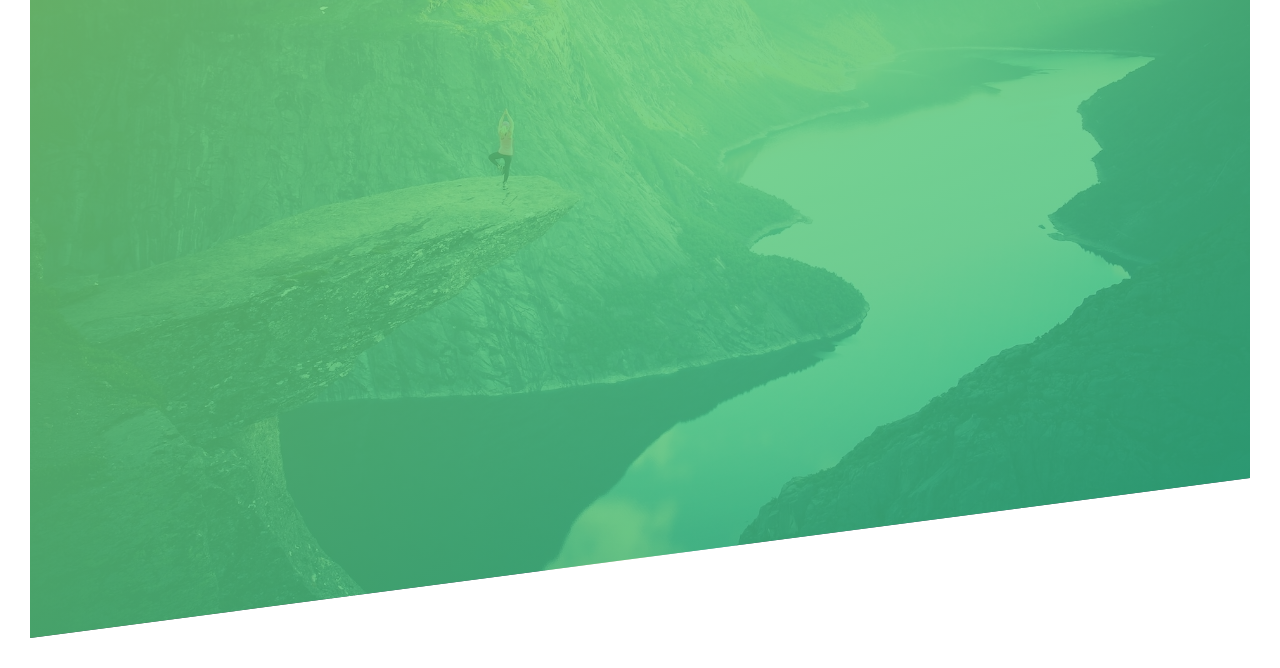
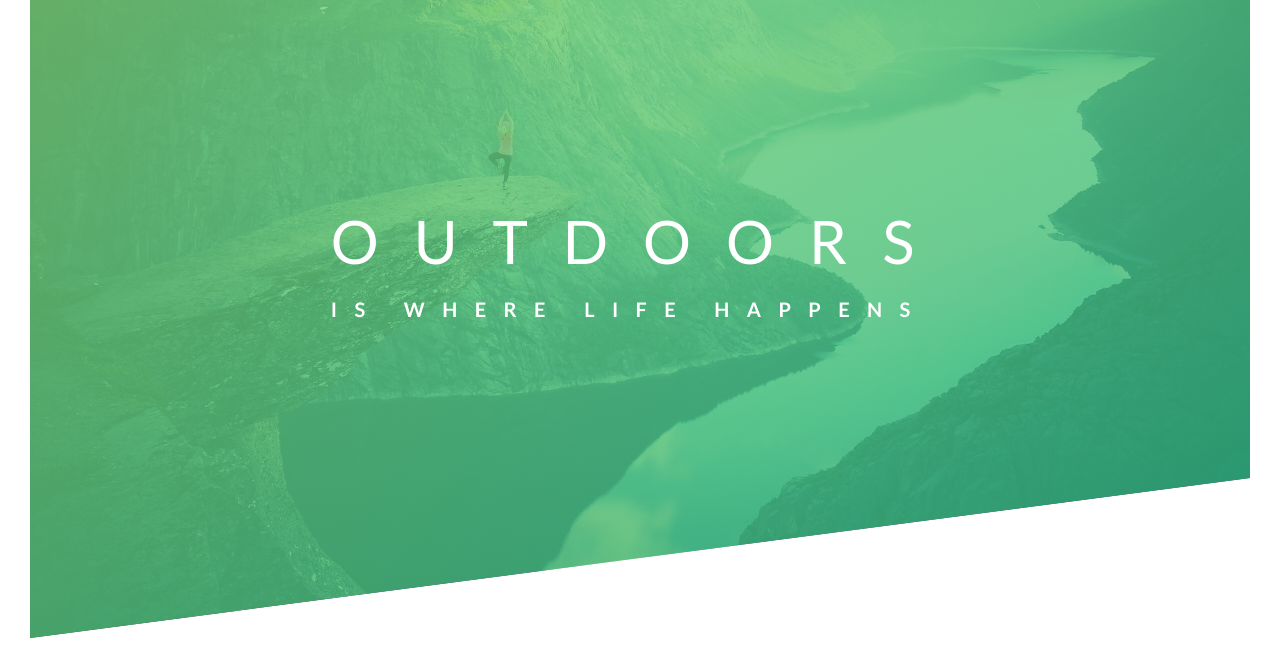
Before and after one commit to HellyZ/travel-agency-landing, a plain HTML site: page index.html in a window 1280 px wide. Shown: the part 152-820 px from the top of the page. Drawn offline with Linux system fonts and the light colour scheme.

Commit message:
header centered text block with transform translate

```diff
--- a/css/style.css
+++ b/css/style.css
@@ -45,3 +45,33 @@ body {
 .logo {
   height: 35px;
 }
+
+.text-box {
+  position: absolute;
+  top: 50%;
+  left: 50%;
+  transform: translate(-50%,-50%);
+  -webkit-transform: translate(-50%,-50%);
+  -moz-transform: translate(-50%,-50%);
+  -ms-transform: translate(-50%,-50%);
+  -o-transform: translate(-50%,-50%);
+}
+
+.heading-primary {
+  color: #fff;
+  text-transform: uppercase;
+}
+
+.heading-primary-main {
+  display: block;
+  font-size: 60px;
+  font-weight: 400;
+  letter-spacing: 35px;
+}
+
+.heading-primary-sub {
+  display: block;
+  font-size: 20px;
+  font-weight: 700;
+  letter-spacing: 17.4px;
+}
--- a/index.html
+++ b/index.html
@@ -17,6 +17,14 @@
         <div class="logo-box">
           <img src="img/logo-white.png" alt="logo" class="logo">
         </div>
+        <div class="text-box">
+          <h1 class="heading-primary">
+            <span class="heading-primary-main">Outdoors</span>
+            <span class="heading-primary-sub">is where life happens</span>
+          </h1>
+        </div>
+
+
     </header>
   </body>
 </html>
```
